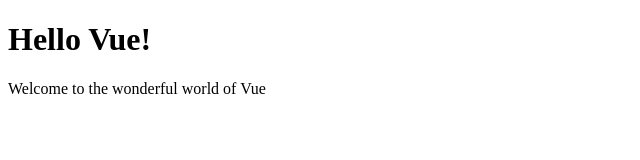
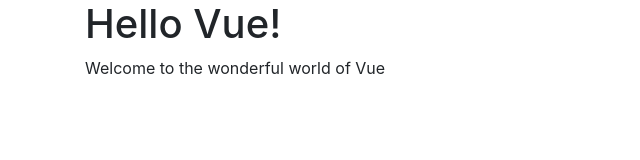
Before and after one commit to sean-code/basic-cdn-vue, a plain HTML site: page index.html in a window 1280 px wide. Shown: the whole page, without its empty margins (0-640 px from the left). Drawn offline with nearby package versions, Linux system fonts and the light colour scheme.

Commit message:
Add: Soft code the contents

```diff
--- a/index.html
+++ b/index.html
@@ -5,16 +5,24 @@
     <meta http-equiv="X-UA-Compatible" content="IE=edge">
     <meta name="viewport" content="width=device-width, initial-scale=1.0">
     <title>Vue JS</title>
+    <link rel="stylesheet" href="https://cdn.jsdelivr.net/npm/bootstrap@4.4.1/dist/css/bootstrap.min.css" integrity="sha384-Vkoo8x4CGsO3+Hhxv8T/Q5PaXtkKtu6ug5TOeNV6gBiFeWPGFN9MuhOf23Q9Ifjh" crossorigin="anonymous">
     <script src="https://unpkg.com/vue@3"></script>
 
 </head>
 <body>
     <div id='content' class="container">
-        <h1>Hello Vue!</h1>
+        <h1>{{ pageTitle }}</h1>
         <p>Welcome to the wonderful world of Vue</p>
     </div>
     <script>
-        Vue.createApp().mount('#content')
+        Vue.createApp({
+            data() {
+                return{
+                    pageTitle: 'Hello Vue!'
+
+                };
+            }
+        }).mount('#content')
     </script>
 </body>
 </html>
```
